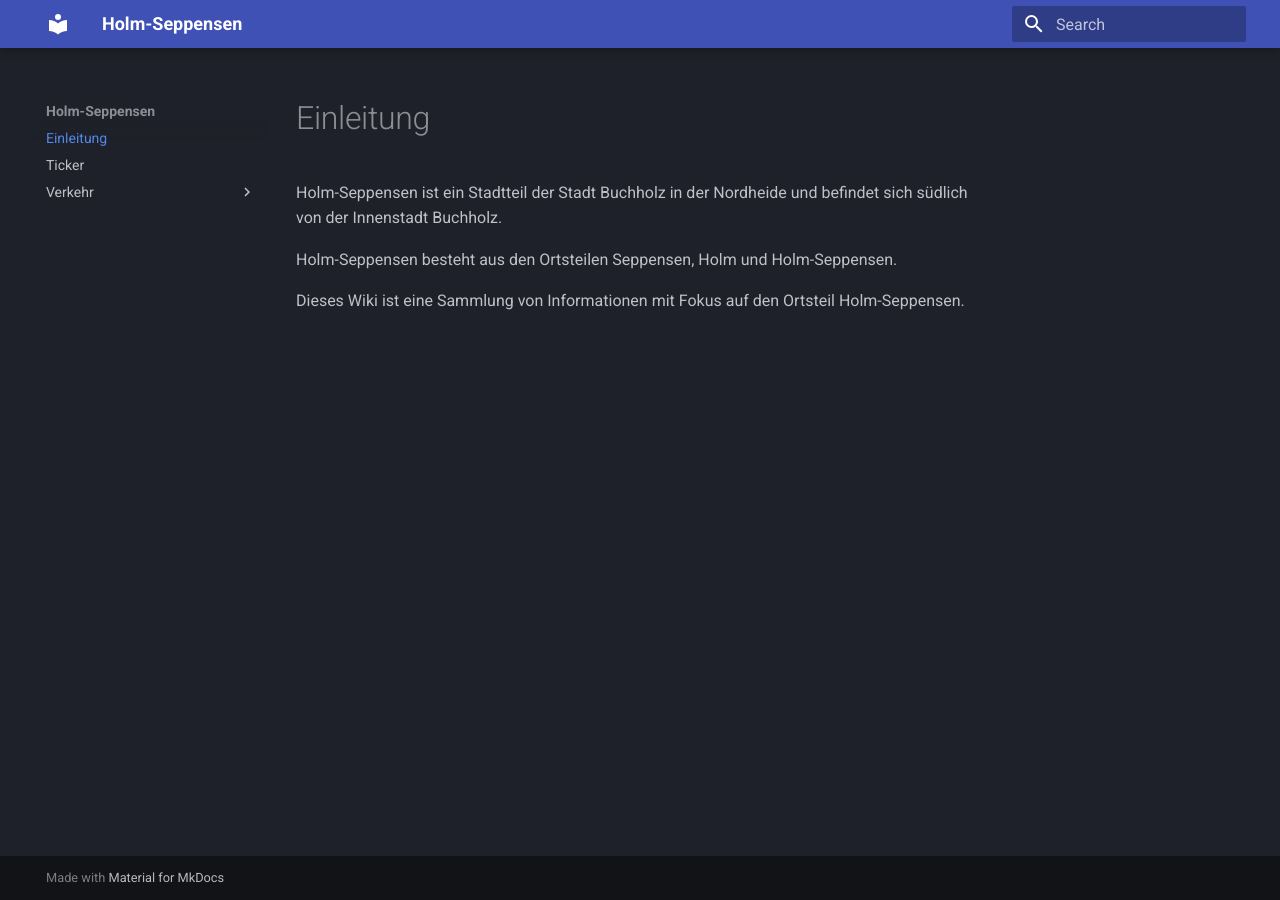
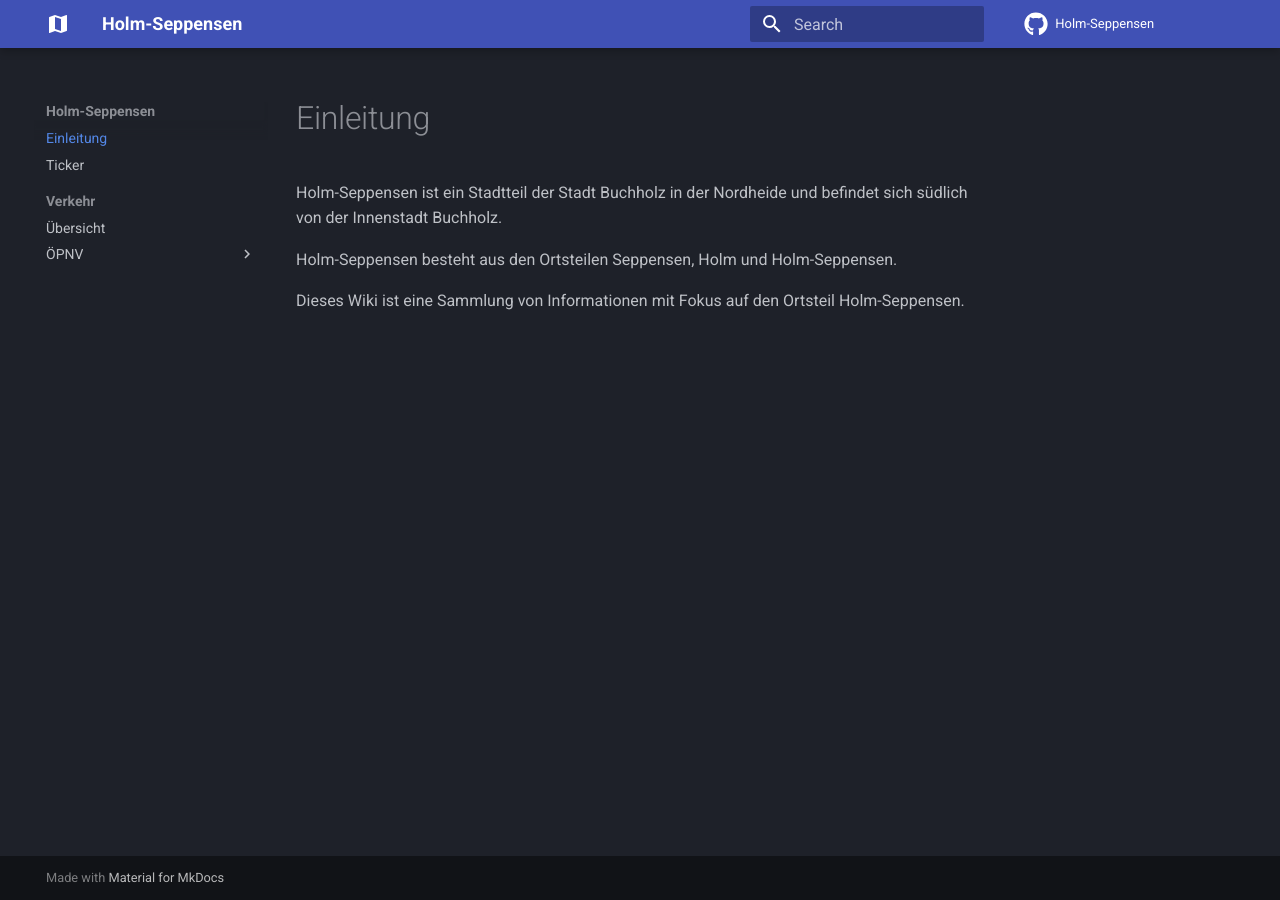
Before and after one commit to jpfauatwork/Holm-Seppensen, an MkDocs documentation site: the page built from docs/index.md, in a window 1280 px wide. Built offline with MkDocs 1.6.1 and Material for MkDocs 9.7.7, drawn with Linux system fonts in a browser that asks for light colours; comment, search, counter and statistics services are not loaded.

Commit message:
layout updates

```diff
--- a/mkdocs.yml
+++ b/mkdocs.yml
@@ -1,8 +1,16 @@
 site_name: Holm-Seppensen
+repo_url: https://github.com/jpfauatwork/Holm-Seppensen
+repo_name: Holm-Seppensen
 theme:
     name: material
+    favicon: images/favicon.png
+    icon:
+      logo: material/map
+      repo: fontawesome/brands/github
     palette:
       scheme: slate
+    features:
+      - navigation.sections
 nav:
   - 'Einleitung': 'index.md'
   - 'Ticker': 'ticker.md'
@@ -16,3 +24,5 @@ markdown_extensions:
   - def_list
   - pymdownx.details
   - pymdownx.superfences
+plugins:
+  - search
```
Also changed, not shown: docs/images/favicon.png (added).
